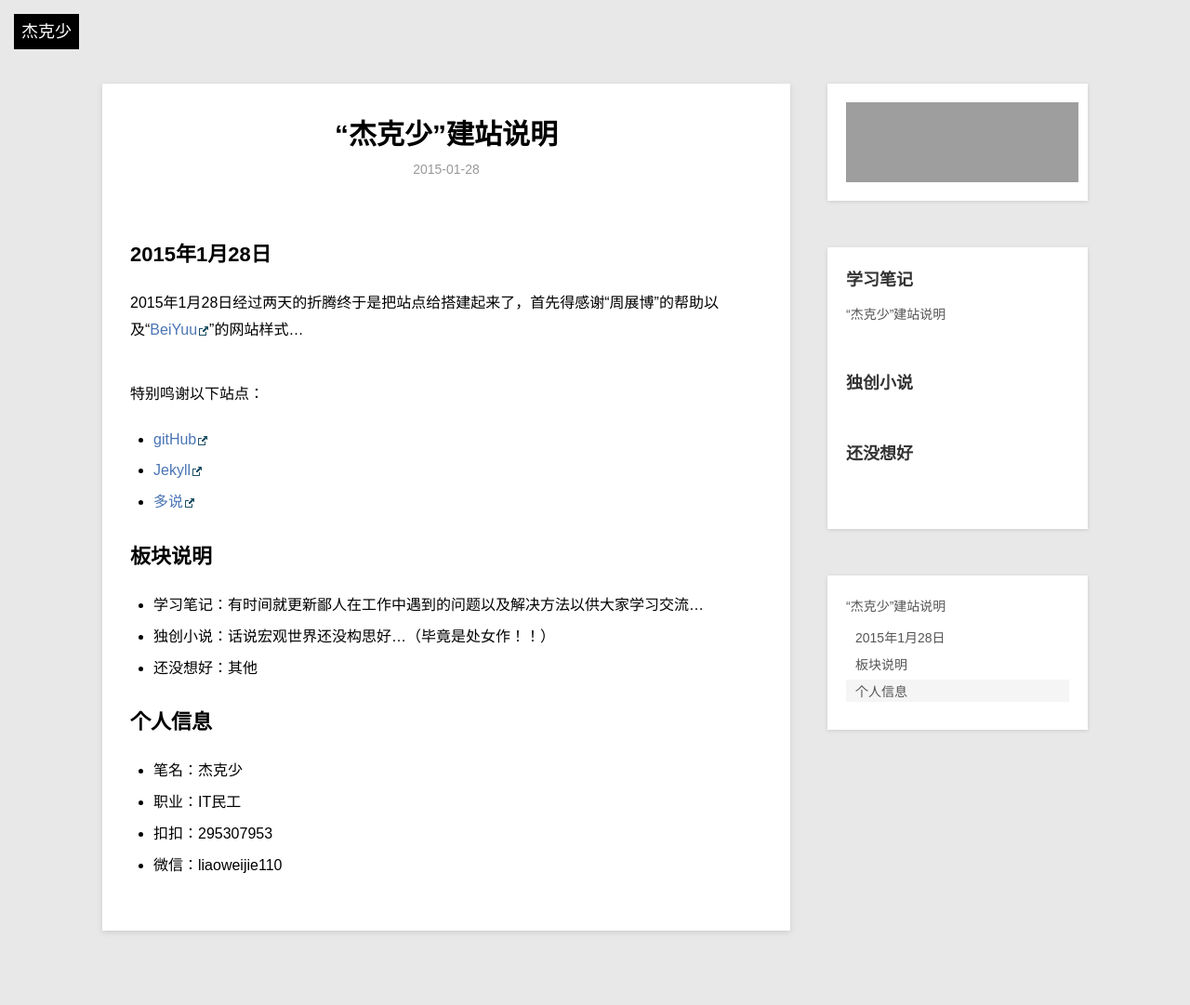
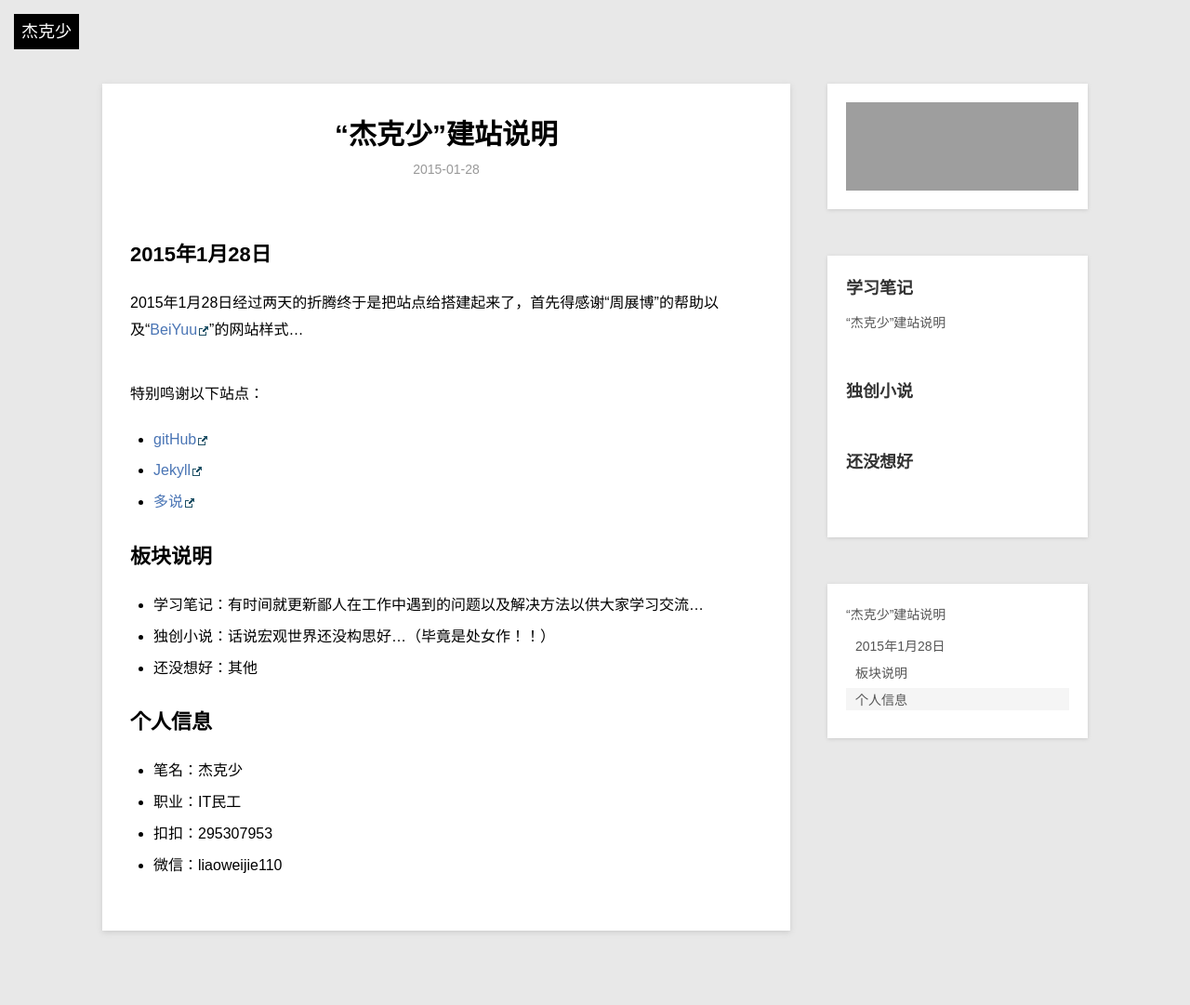
Before and after one commit to liaoweijie/liaoweijie.github.io, a Jekyll site: the page built from _posts/learn/2015-1-28-learn-0.md, in a window 1280 px wide. Shown: the whole page at 93% size. Built offline with Jekyll 4.4.1, drawn with Linux system fonts in a browser that asks for light colours; Markdown is read by kramdown in place of the engine named in the settings; comment, search, counter and statistics services are not loaded; grey boxes are pictures that could not be loaded.

Commit message:
修改尺寸

```diff
--- a/_layouts/post.html
+++ b/_layouts/post.html
@@ -39,7 +39,7 @@ layout: default
 
     <div class="sidenav">
         <!--<iframe width="100%" height="75" class="share_self"  frameborder="0" scrolling="no" src="http://widget.weibo.com/weiboshow/index.php?language=&width=0&height=75&fansRow=2&ptype=1&speed=0&skin=5&isTitle=0&noborder=0&isWeibo=0&isFans=0&uid=1855270953&verifier=375b89d6&dpc=1"></iframe>-->
-		<iframe frameborder="no" border="0" marginwidth="0" marginheight="0" width=250 height=86 src="http://music.163.com/outchain/player?type=0&id=46117147&auto=1&height=90"></iframe>
+		<iframe frameborder="no" border="0" marginwidth="0" marginheight="0" width=250 height=95 src="http://music.163.com/outchain/player?type=0&id=46117147&auto=1&height=90"></iframe>
     </div>
 
 
```
